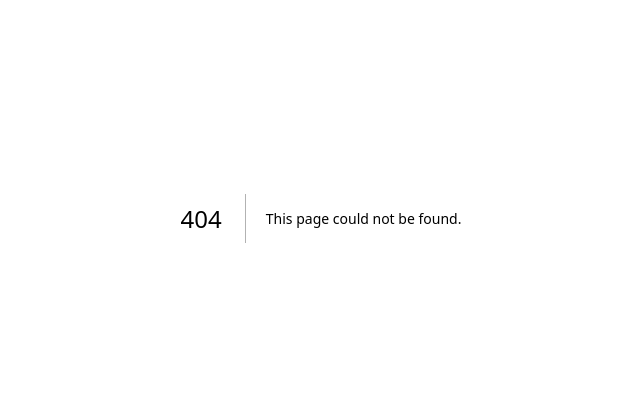
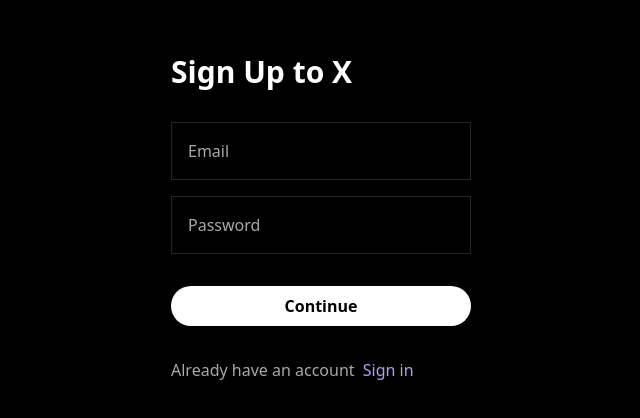
Before and after one commit to EslamMhamed/X-Clone-, a Next.js app: page /auth/signup in a window 1280 px wide. Before the commit this address had no page. Shown: the part 182-600 px from the top of the page, without its empty margins (319-959 px from the left). Built offline with nearby package versions, Linux system fonts and the light colour scheme; no server answers.

Commit message:
signup supabase

```diff
--- a/lib/SupabaseClient.ts
+++ b/lib/SupabaseClient.ts
@@ -1,7 +1,7 @@
 import { createClient } from "@supabase/supabase-js"
 
-const supabaseUrl = process.env.SUPABASE_URL !
-const supabaseApi = process.env.SUPABASE_KEY !
+const supabaseUrl = process.env.NEXT_PUBLIC_SUPABASE_URL!
+const supabaseApi = process.env.NEXT_PUBLIC_SUPABASE_KEY!
 
 const supabaseClient = createClient(supabaseUrl, supabaseApi)
 
--- /dev/null
+++ b/services/auth.ts
@@ -0,0 +1,15 @@
+import supabaseClient from "../lib/SupabaseClient"
+
+export async function signUpUser (email:string, password:string){
+    try {
+        const {error} = await supabaseClient.auth.signUp({
+            email, password
+        })
+        if(error){
+            return {error: error.message}
+        }
+    } catch (error) {
+        console.log("Unexpected Error:", error)
+        return {error: "Unexpected error occurred, Please try again"}
+    }
+}
--- /dev/null
+++ b/src/app/auth/signup/page.tsx
@@ -0,0 +1,66 @@
+"use client";
+
+import Link from "next/link";
+import { useState } from "react";
+import { signUpUser } from "../../../../services/auth";
+
+export default function Home() {
+  const [email, setEmail] = useState("");
+  const [password, setPassword] = useState("");
+  const [message, setMessage] = useState("");
+
+  async function sinup(e:React.FormEvent) {
+    e.preventDefault()
+    if(!email.trim() || password.trim()){
+      setMessage("All fields are require!")
+    }
+    const result = await signUpUser(email, password)
+    if(result?.error){
+      setMessage(result.error)
+    }else{
+      setMessage("Signup successful")
+    }
+  }
+
+  return (
+    <div className="h-screen flex items-center justify-center">
+      <div className=" w-[95%] max-w-[300px] rounded-lg py-12 ">
+        <h2 className="mb-8 font-bold text-3xl text-primary-text">
+          Sign Up to X
+        </h2>
+        {message && (
+          <p className="bg-primary py-1 mb-4 font-semibold text-center">
+            {message}
+          </p>
+        )}
+
+        <form onSubmit={sinup}>
+          <input
+            value={email}
+            onChange={(e) => setEmail(e.target.value)}
+            type="text"
+            placeholder="Email"
+            className="mb-4 w-full bg-background outline-none  rounded-none p-4 placeholder:text-secondary-text border border-border text-white "
+          />
+          <input
+            value={password}
+            onChange={(e) => setPassword(e.target.value)}
+            type="text"
+            placeholder="Password"
+            className="w-full bg-background outline-none  rounded-none p-4 placeholder:text-secondary-text border border-border text-white "
+          />
+          <button className="text-black w-full mt-8 rounded-full h-10 flex items-center justify-center gap-2 cursor-pointer hover:bg-gray-200 font-semibold bg-white ">
+            Continue
+          </button>
+        </form>
+
+        <div className="text-secondary-text mt-8">
+          <span className="mr-1">Already have an account </span>
+          <Link href="/" className="text-primary">
+            Sign in
+          </Link>
+        </div>
+      </div>
+    </div>
+  );
+}
--- a/src/app/page.tsx
+++ b/src/app/page.tsx
@@ -16,12 +16,13 @@
           <span className="mx-4 text-lg text-primary-text">or</span>
           <div className="grow h-px bg-border"></div>
         </div>
-        <input type="text" placeholder="Phone, Email or Username" className="w-full bg-background outline-none  rounded-none p-4 placeholder:text-secondary-text border border-border text-white " />
+        <input type="text" placeholder="Email" className="mb-4 w-full bg-background outline-none  rounded-none p-4 placeholder:text-secondary-text border border-border text-white " />
+        <input type="text" placeholder="Password" className="w-full bg-background outline-none  rounded-none p-4 placeholder:text-secondary-text border border-border text-white " />
         <button className="text-black w-full mt-8 rounded-full h-10 flex items-center justify-center gap-2 cursor-pointer hover:bg-gray-200 font-semibold bg-white ">Continue</button>
         <button className="text-white w-full mt-8 rounded-full h-10 flex items-center justify-center gap-2 cursor-pointer hover:bg-gray-200 font-semibold border border-border hover:text-black ">Forget Password?</button>
         <div className="text-secondary-text mt-8">
           <span className="mr-1">Don&apos;t have an account </span>
-          <Link href="#" className="text-primary" >Sign up</Link>
+          <Link href="/auth/signup" className="text-primary" >Sign up</Link>
         </div>
       </div>
     </div>
```
